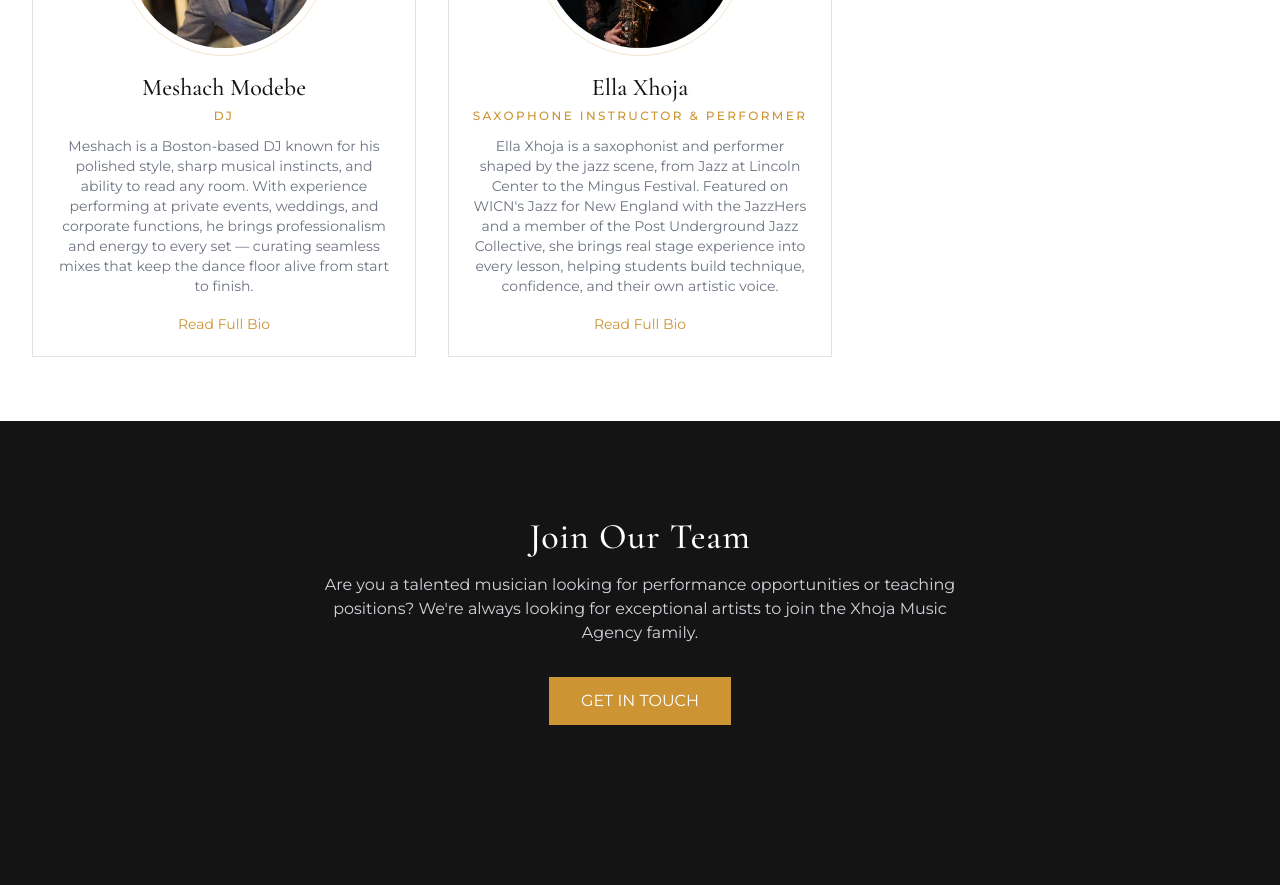
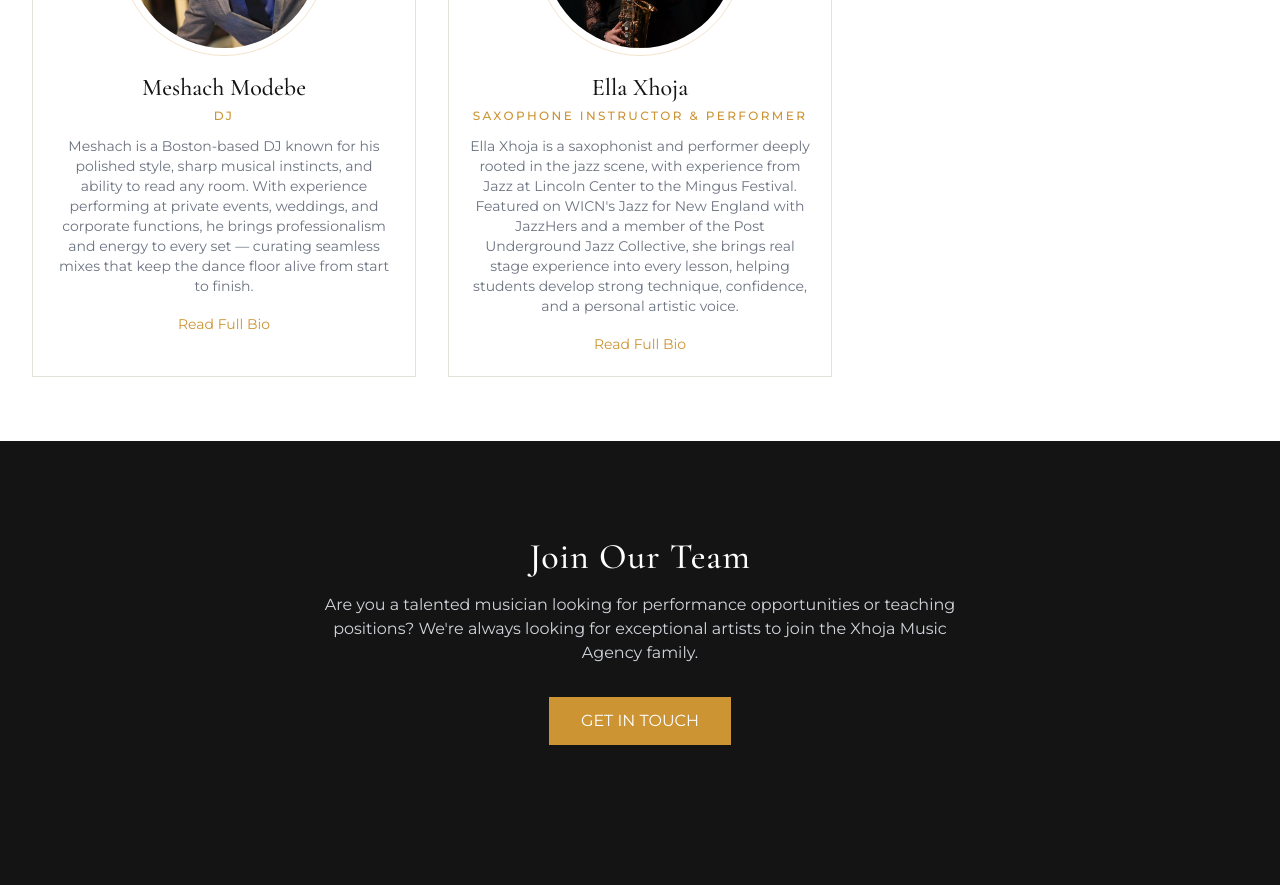
Before and after one commit to xhojamusicagency-cmd/xhoja-music-agency, a React (Vite) app: page /team in a window 1280 px wide. Shown: the part 2300-3185 px from the top of the page. Built offline with nearby package versions, Linux system fonts and the light colour scheme.

Commit message:
Update Ella Xhoja bio in Team page

```diff
--- a/src/pages/Team.tsx
+++ b/src/pages/Team.tsx
@@ -79,7 +79,7 @@ export default function Team() {
       id: 11,
       name: 'Ella Xhoja',
       role: 'Saxophone Instructor & Performer',
-      bio: 'Ella Xhoja is a saxophonist and performer shaped by the jazz scene, from Jazz at Lincoln Center to the Mingus Festival. Featured on WICN\'s Jazz for New England with the JazzHers and a member of the Post Underground Jazz Collective, she brings real stage experience into every lesson, helping students build technique, confidence, and their own artistic voice.',
+      bio: 'Ella Xhoja is a saxophonist and performer deeply rooted in the jazz scene, with experience from Jazz at Lincoln Center to the Mingus Festival. Featured on WICN\'s Jazz for New England with JazzHers and a member of the Post Underground Jazz Collective, she brings real stage experience into every lesson, helping students develop strong technique, confidence, and a personal artistic voice.',
       image: '/ella-xhoja.jpg'
     }
   ];
```
